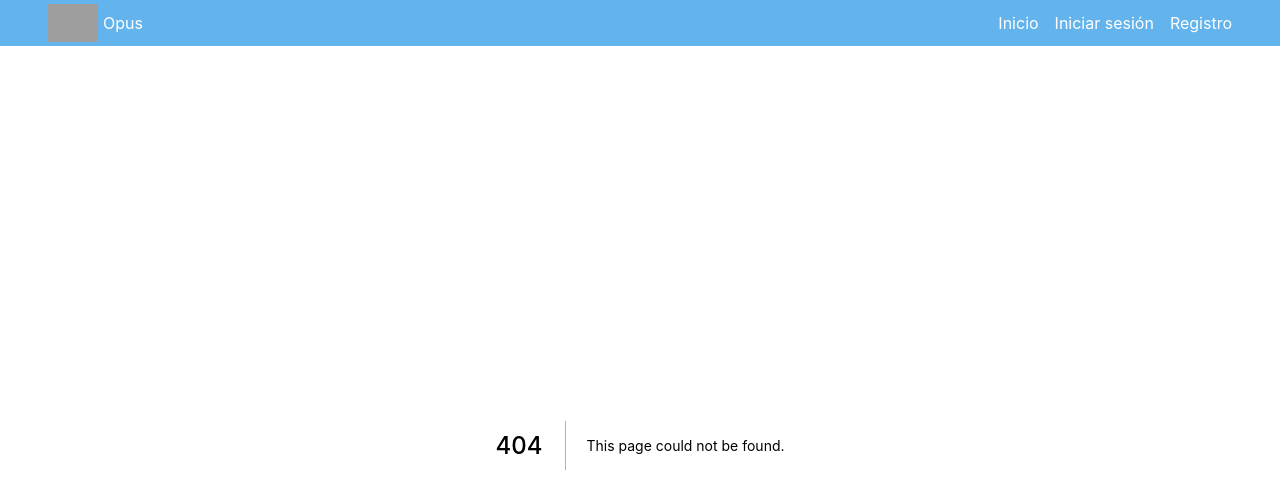
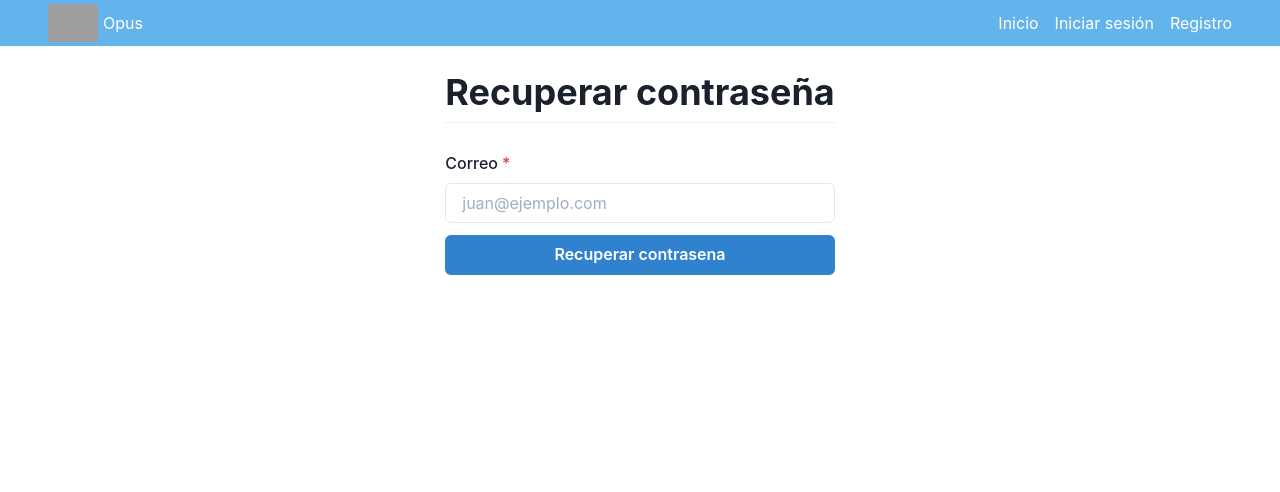
Before and after one commit to Streamelopers/opus-web, a Next.js app: page /recuperar-contrasena in a window 1280 px wide. Before the commit this address had no page. Shown: the top 492 px of the page. Built offline with nearby package versions, Linux system fonts and the light colour scheme; grey boxes are pictures that could not be loaded.

Commit message:
Add forget password view

```diff
--- a/pages/resetear-contrasena/index.tsx
+++ b/pages/recuperar-contrasena/index.tsx
@@ -11,7 +11,7 @@ import {
   Stack
 } from "@chakra-ui/react";
 import { Field, FieldProps, Form, Formik, FormikHelpers, FormikProps } from "formik";
-import React, { useState } from "react";
+import React/*, { useState }*/ from "react";
 import * as yup from "yup";
 import { ValidationError } from "yup";
 
@@ -25,7 +25,7 @@ interface FormValues {
 }
 
 const ResetPassword = () => {
-  const [showPassword, setShowPassword] = useState(false);
+  // const [showPassword, setShowPassword] = useState(false);
   const formValues: FormValues = {
     email: ""
   };
@@ -47,12 +47,12 @@ const ResetPassword = () => {
   }
 
   return (
-    <Page title="Resetear contraseña" description="Formulario para resetear contraseña">
+    <Page title="Recuperar contraseña" description="Formulario para recuperar contraseña">
       <Formik initialValues={formValues} onSubmit={handleSubmit}>
         {(props: FormikProps<FormValues>) => (
           <Flex justifyContent="center" mt="25">
             <Stack maxW="500px">
-              <Heading fontWeight="700">Resetear contraseña</Heading>
+              <Heading fontWeight="700">Recuperar contraseña</Heading>
               <Divider />
               <Form>
                 <Stack spacing="20px" mt="5">
@@ -67,7 +67,7 @@ const ResetPassword = () => {
                   </Field>
                 </Stack>
                 <Button mt="3" colorScheme="blue" type="submit" width="100%" isLoading={props.isSubmitting}>
-                  Resetear contrasena
+                  Recuperar contrasena
                 </Button>
               </Form>
             </Stack>
```
